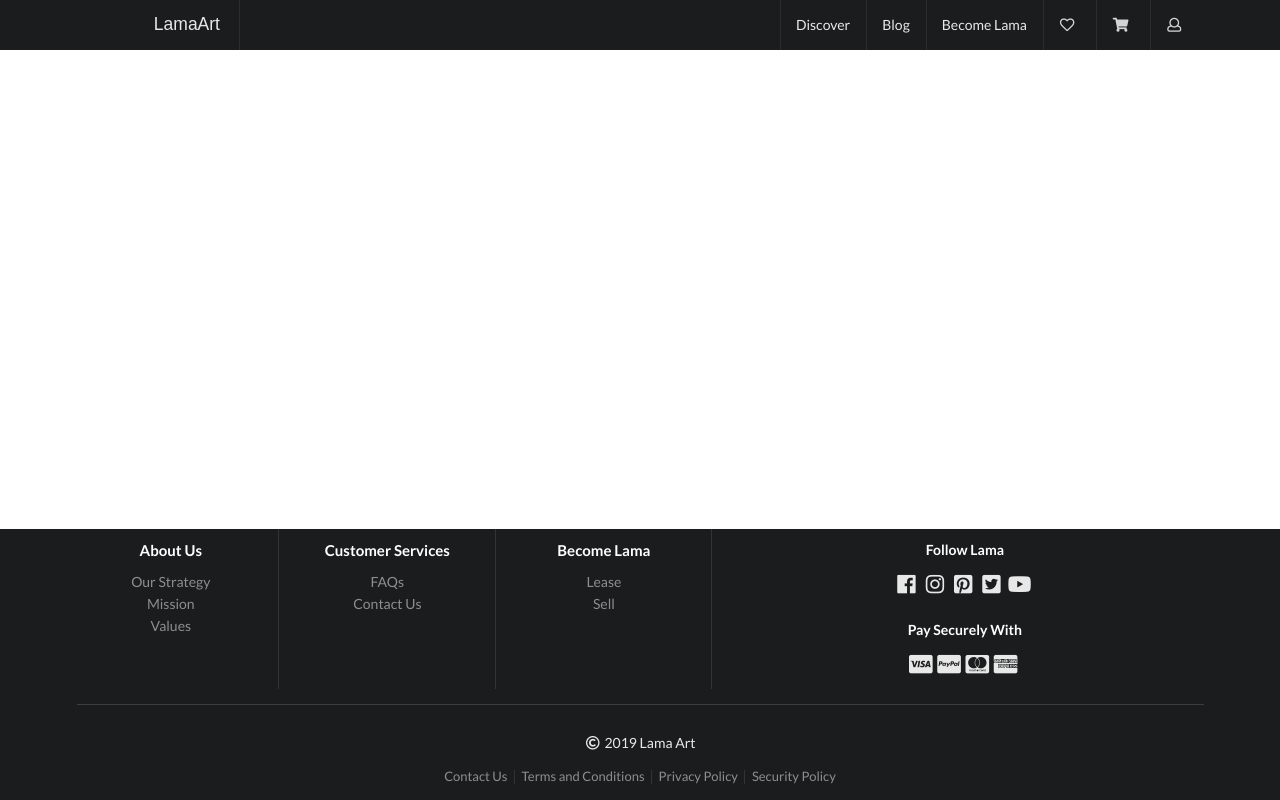
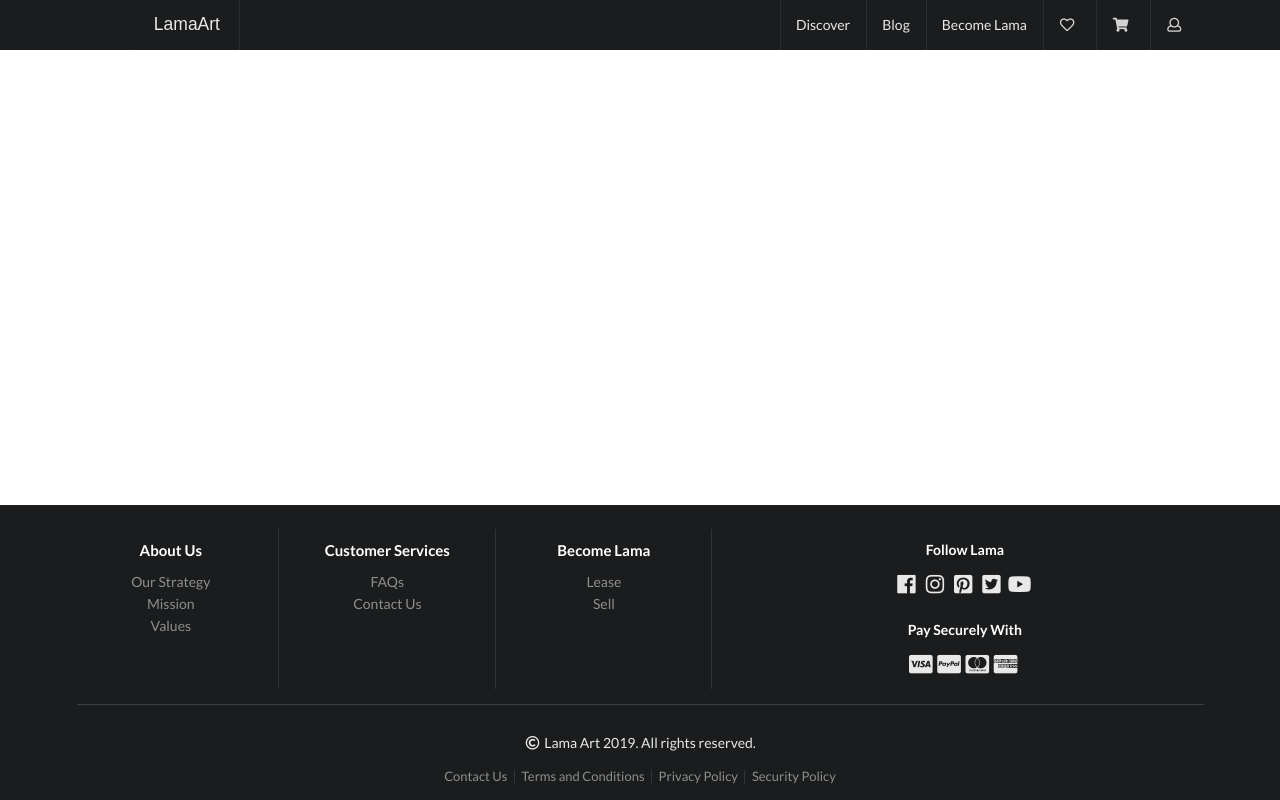
Before and after one commit to kkatoch/lamaweb, a React (Create React App) app: page / in a window 1280 px wide. Built offline with nearby package versions, Linux system fonts and the light colour scheme; a web font is replaced by a local one.

Commit message:
Changed footer styling

```diff
--- a/src/components/footer/Footer.css
+++ b/src/components/footer/Footer.css
@@ -2,6 +2,7 @@
      bottom: 0px!important;
     position: absolute!important;
     width: 100%;
+    padding-top: 3%!important;
  }
 
 .item-footer:hover {
--- a/src/components/footer/Footer.js
+++ b/src/components/footer/Footer.js
@@ -46,7 +46,7 @@ const Footer = () => {
         <div className="ui inverted section divider"></div>
         <div className="item copyright">
           <i className="copyright outline icon" />
-          2019 Lama Art
+          Lama Art 2019. All rights reserved.
         </div>
         <div className="ui horizontal inverted small divided link list">
           <Link className="item item-footer">Contact Us</Link>
--- a/src/components/header/Header.js
+++ b/src/components/header/Header.js
@@ -5,7 +5,7 @@ import "./Header.css";
 const Header = () => {
   return (
     <div className="ui fixed inverted menu">
-      <div className="ui center aligned container ">
+      <div className="ui center aligned container">
         <Link to="/" className="left menu item logo-item">
           LamaArt
         </Link>
```
